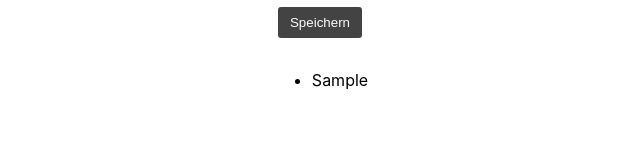
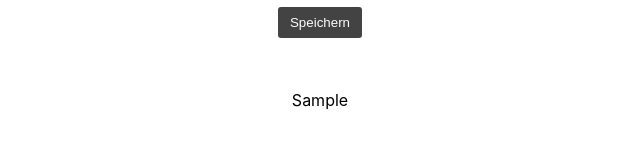
Before and after one commit to marialitwa/capstone-project, a Next.js app: page / in a window 1280 px wide. Both pictures are taken after typing "Sample" into the empty fields and a click on the button "Speichern". Shown: the part 395-540 px from the top of the page, without its empty margins (320-960 px from the left). Built offline with nearby package versions, Linux system fonts and the light colour scheme.

Commit message:
Update form validation. Update basic list styles

```diff
--- a/components/QuestionForm.js
+++ b/components/QuestionForm.js
@@ -5,10 +5,12 @@ export default function QuestionForm({ onAddEntry }) {
     event.preventDefault();
 
     const form = event.target;
-    const answer = form.elements.answer.value;
+
+    const answer = form.elements.answer.value.trim();
+
+    if (answer === "") return;
 
     onAddEntry(answer);
-
     form.reset();
   }
 
--- a/pages/_app.js
+++ b/pages/_app.js
@@ -4,13 +4,17 @@ import { useLocalStorage } from "../helpers/hooks";
 function MyApp({ Component, pageProps }) {
   const [morningAnswers, setMorningAnswers] = useLocalStorage(
     "morningAnswers",
+
     []
   );
 
   function addMorningAnswer(answer) {
     setMorningAnswers((previousMorningAnswers) => [
       ...previousMorningAnswers,
-      { id: crypto.randomUUID(), text: answer },
+      {
+        id: crypto.randomUUID(),
+        text: answer,
+      },
     ]);
   }
 
--- a/pages/index.js
+++ b/pages/index.js
@@ -8,7 +8,9 @@ export default function Home({ morningAnswers, onAddMorningAnswer }) {
       <QuestionForm onAddEntry={onAddMorningAnswer} />
       <ul>
         {morningAnswers.map((morningAnswer) => (
-          <li key={morningAnswer.id}>{morningAnswer.text}</li>
+          <AnswerListItems key={morningAnswer.id}>
+            {morningAnswer.text}
+          </AnswerListItems>
         ))}
       </ul>
     </Main>
@@ -25,3 +27,10 @@ const Heading = styled.h1`
   text-align: center;
   margin: 2rem;
 `;
+
+const AnswerListItems = styled.li`
+  list-style: none;
+  margin: 20px;
+  margin-left: -20px;
+  max-width: 250px;
+`;
```
